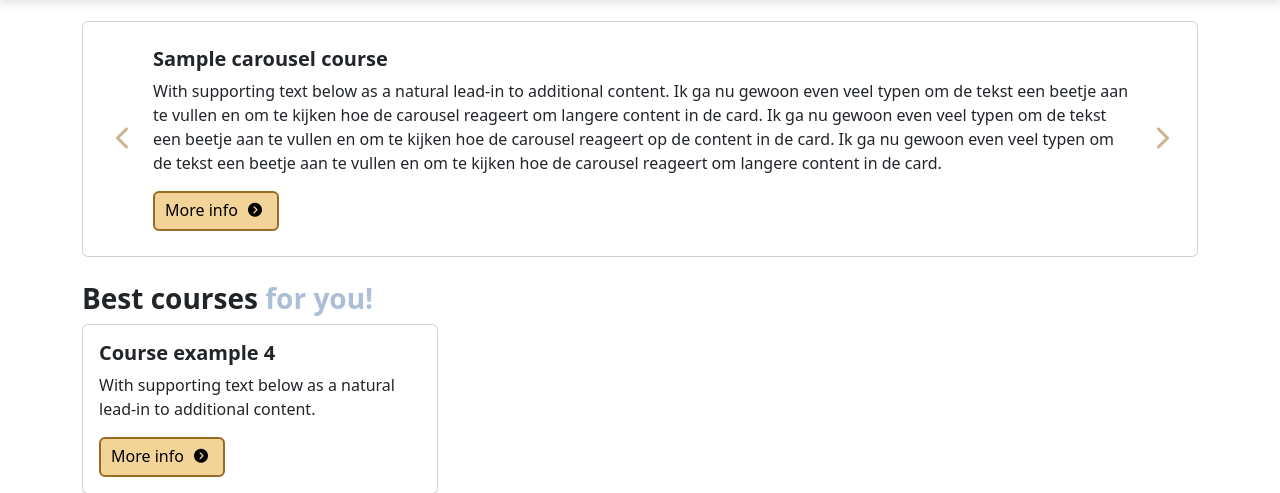
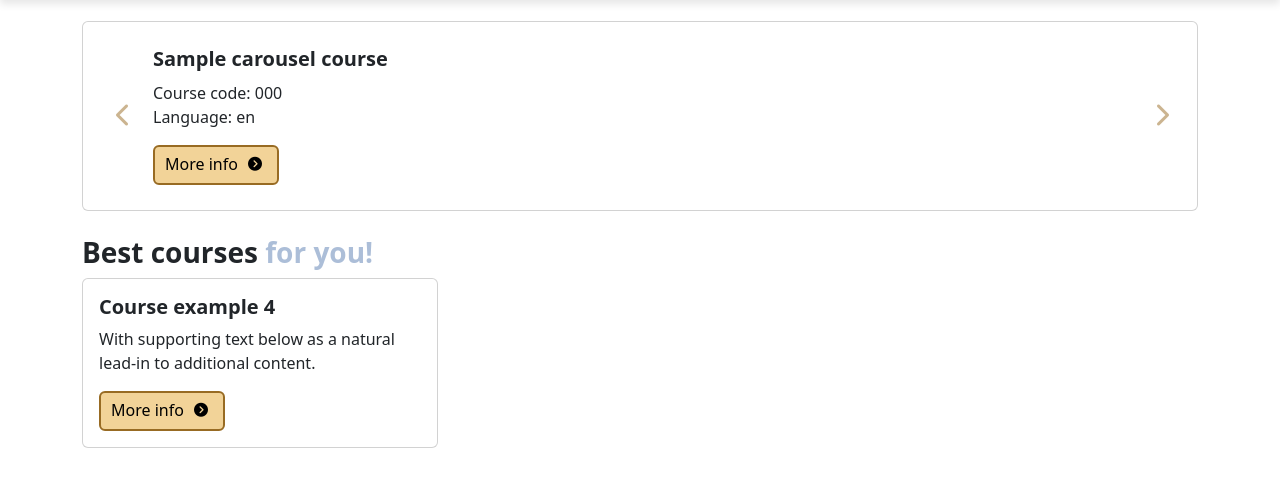
Before and after one commit to Roosvansambeek/thesis_bow_, a Flask app: template templates/home.html in a window 1280 px wide. Shown: the part 109-602 px from the top of the page. Run offline with Flask 3, Linux system fonts and the light colour scheme; the template is opened without the code that fills it: most values are stand-ins (such as "Sample title", 1, 10 or a date in 2020); some libraries are stand-ins or nearby versions.

Commit message:
changed space between course information

```diff
--- a/templates/courses.html
+++ b/templates/courses.html
@@ -1,7 +1,7 @@
 <!DOCTYPE html>
 <html>
 <head>
-  <title>Tilburg University Course Catalogue</title>
+  <title>Courses</title>
   {% include 'bootstrap.html' %}
   <style>
     body {
--- a/templates/home.html
+++ b/templates/home.html
@@ -85,6 +85,10 @@
     margin-top: 25px;
     margin-bottom: 25px;
   }
+
+  p.course-details {
+    margin-top: 10px;  /* Adjust as per requirement */
+  }
 </style>
 <body>
     {% include 'navbar.html' %}
@@ -102,7 +106,10 @@
                           <div class="card">
                             <div class="carousel-card-body">
                               <h5 class="card-title"><b>{{ carousel_course['course_name'] }}</b></h5>
-                            <p class="card-text">With supporting text below as a natural lead-in to additional content. Ik ga nu gewoon even veel typen om de tekst een beetje aan te vullen en om te kijken hoe de carousel reageert om langere content in de card. Ik ga nu gewoon even veel typen om de tekst een beetje aan te vullen en om te kijken hoe de carousel reageert op de content in de card. Ik ga nu gewoon even veel typen om de tekst een beetje aan te vullen en om te kijken hoe de carousel reageert om langere content in de card.</p>
+                              <p class="course-details">
+                                Course code: {{ carousel_course['course_code'] }} <br>
+                                Language: {{ carousel_course['language'] }}
+                              </p>
                                 <div class="card custom-crd">
                                   <div class="card-body">
                                       <p>More info<i class="fa-solid fa-circle-chevron-right fa-sm" style="color: #000000;"></i></p>
```
